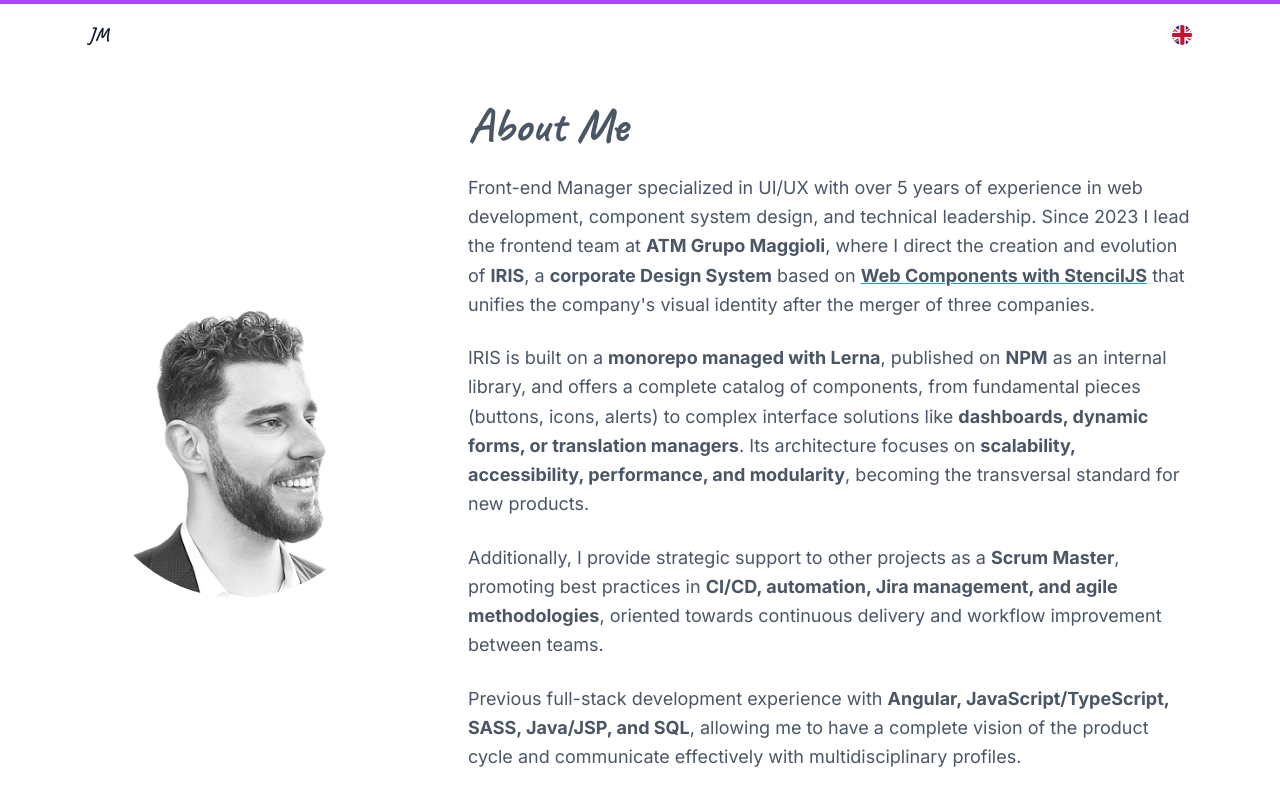
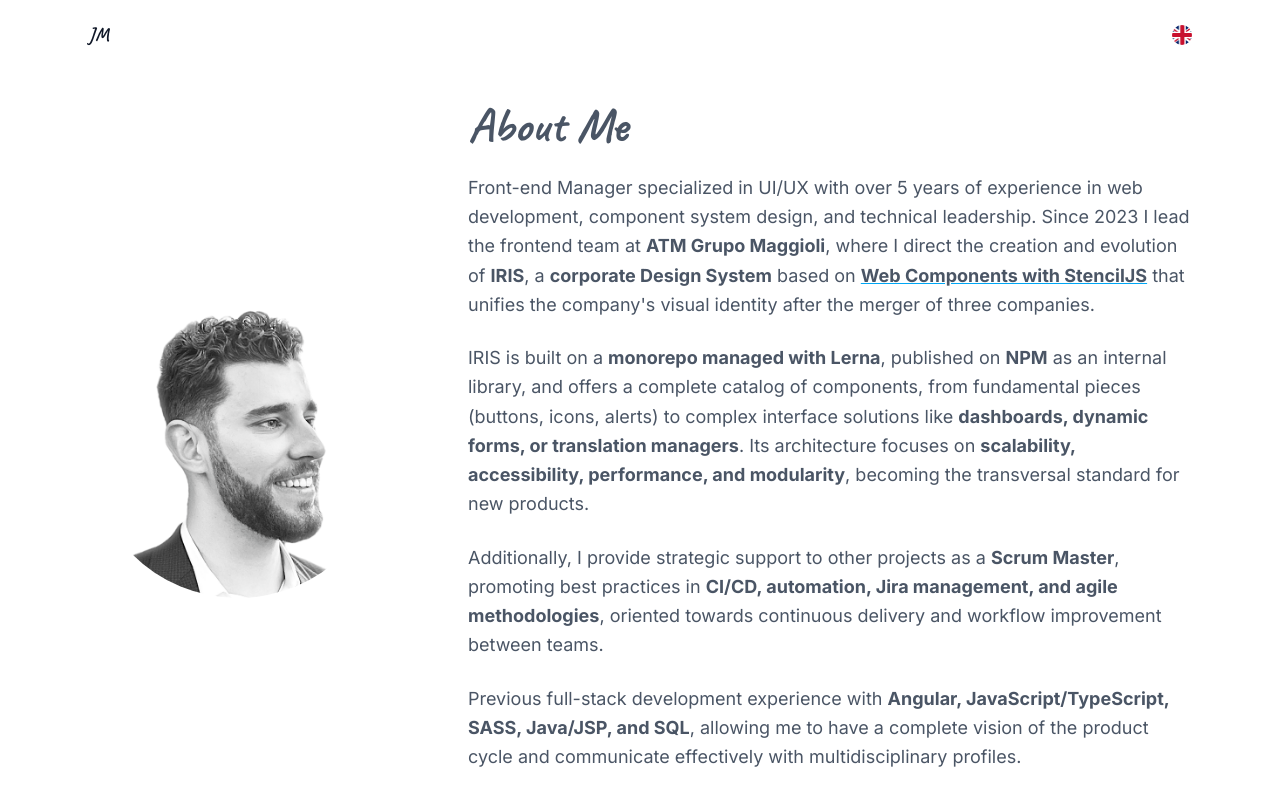
Before and after one commit to javier-munoz-rodelgo/portfolio, a Next.js app: page /en/about in a window 1280 px wide. Shown: the top 800 px of the page. Built offline with nearby package versions, Linux system fonts and the light colour scheme.

Commit message:
feat: remove scrollProgress

```diff
--- a/app/[lang]/about/page.tsx
+++ b/app/[lang]/about/page.tsx
@@ -2,7 +2,6 @@
 import Experience from "@/app/components/Experience";
 import Header from "@/app/components/Header";
 import Footer from "@/app/components/Footer";
-import ScrollProgress from "@/app/components/ScrollProgress";
 import ScrollToTop from "@/app/components/ScrollToTop";
 import { getDictionary } from "../../i18n/get-dictionary";
 import Link from "next/link";
@@ -24,7 +23,6 @@
 
   return (
     <main>
-      <ScrollProgress />
       <Header dict={dict.navigation} lang={lang} />
       <About dict={dict.about} lang={lang} showButton={false} />
       <Experience dict={dict.experience} />
--- a/app/[lang]/page.tsx
+++ b/app/[lang]/page.tsx
@@ -5,7 +5,6 @@
 import Projects from "@/app/components/Projects";
 import Contact from "@/app/components/Contact";
 import Footer from "@/app/components/Footer";
-import ScrollProgress from "@/app/components/ScrollProgress";
 import ScrollToTop from "@/app/components/ScrollToTop";
 import { getDictionary } from "../i18n/get-dictionary";
 
@@ -25,7 +24,6 @@
 
   return (
     <main>
-      <ScrollProgress />
       <Header dict={dict.navigation} page="home" lang={lang} />
       <Hero dict={dict.hero} />
       <About dict={dict.about} lang={lang} showButton={true} />
--- a/app/components/ScrollProgress.tsx
+++ /dev/null
@@ -1,14 +0,0 @@
-"use client";
-
-import { motion, useScroll } from "framer-motion";
-
-export default function ScrollProgress() {
-  const { scrollYProgress } = useScroll();
-
-  return (
-    <motion.div
-      className="fixed top-0 left-0 right-0 h-1 bg-purple-500 z-[999]"
-      style={{ scaleX: scrollYProgress, transformOrigin: "0%" }}
-    />
-  );
-}
```
